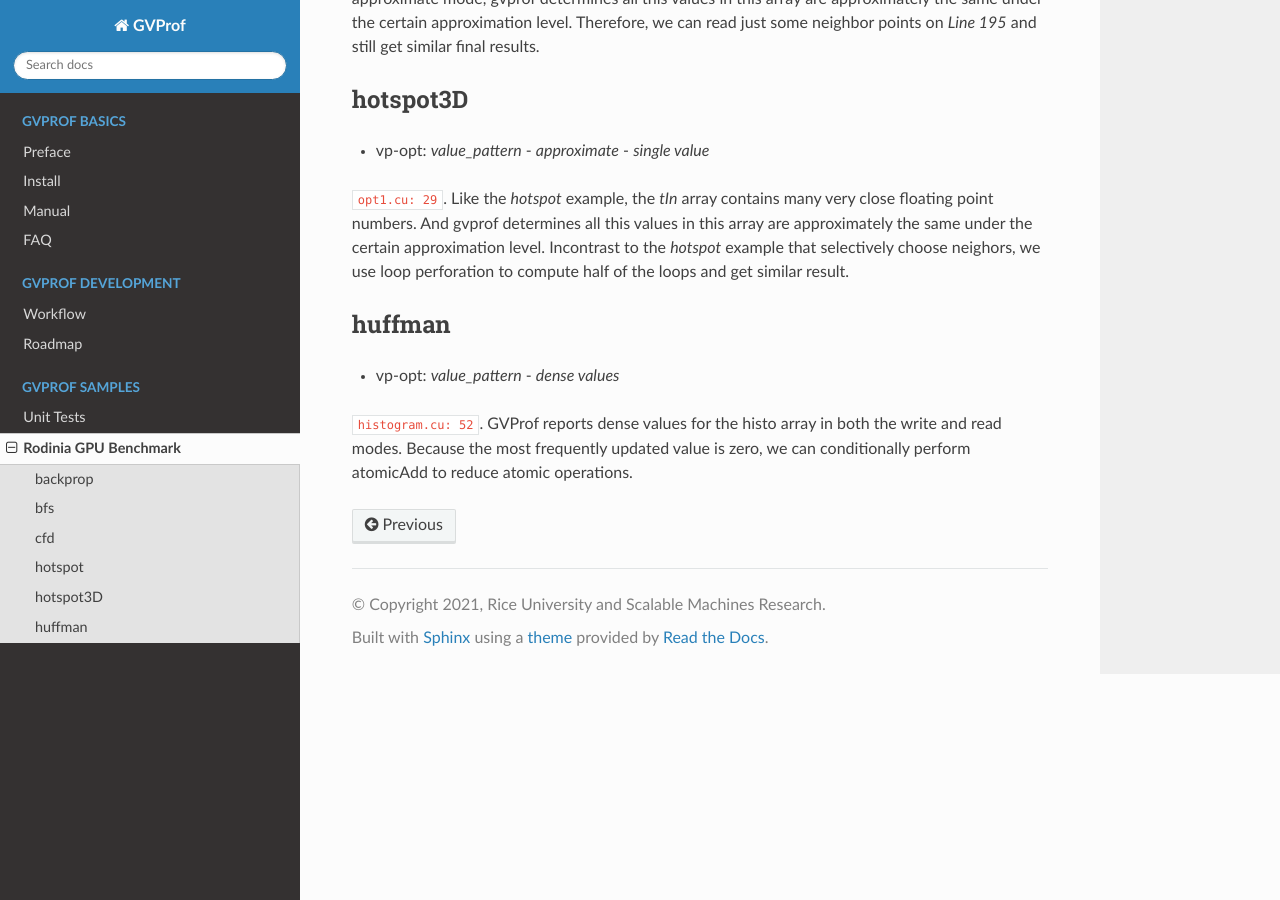
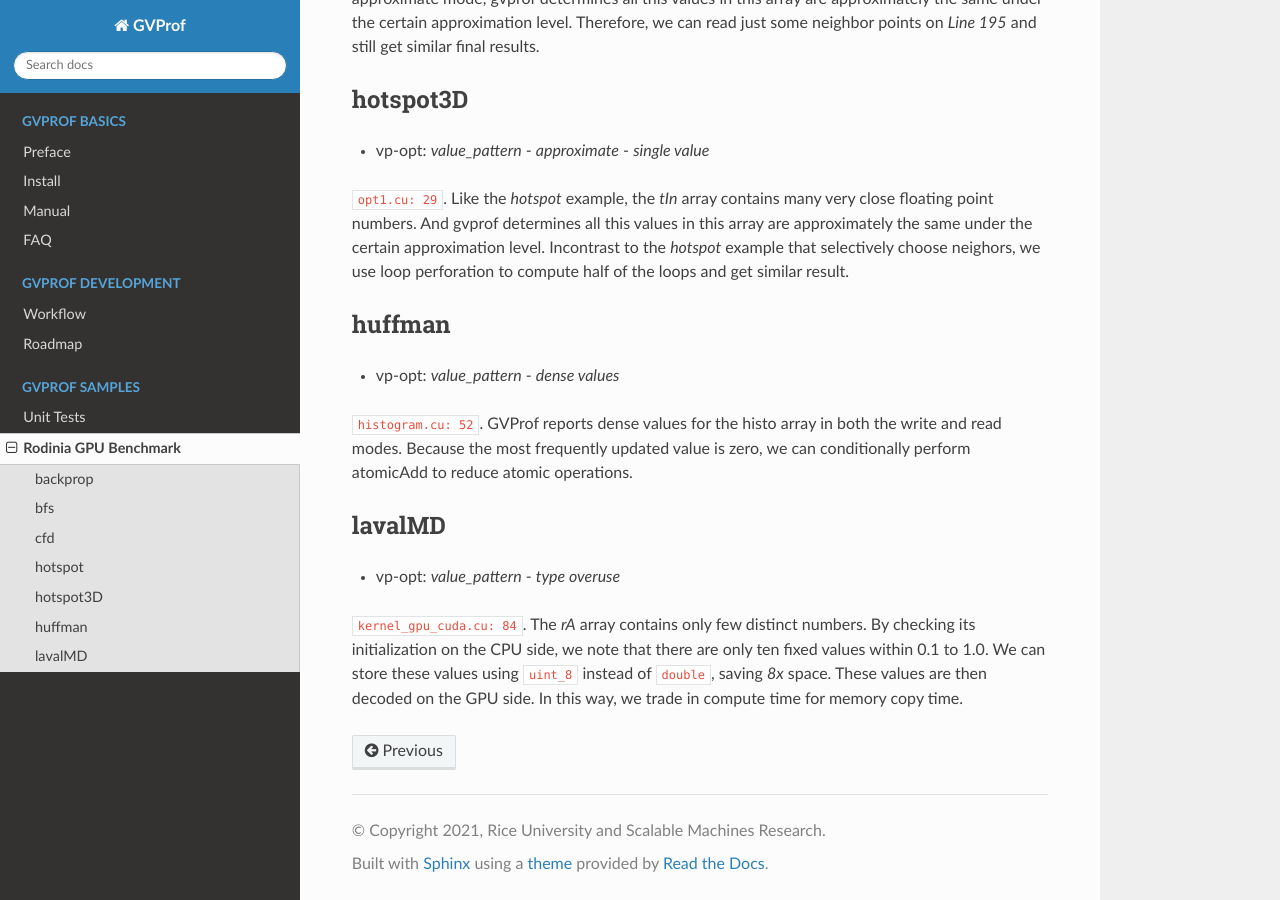
Before and after one commit to GVProf/GVProf, a Sphinx documentation site: the page built from docs/rodinia.md, in a window 1280 px wide and 900 px high, scrolled down 1341 px. Built offline with Sphinx 7.4.7 and the Read the Docs theme 2.0.0, drawn with Linux system fonts in a browser that asks for light colours; pages that are not in the unit, such as notebooks, are missing from menus.

Commit message:
Fix lavaMD

```diff
--- a/docs/rodinia.md
+++ b/docs/rodinia.md
@@ -47,3 +47,9 @@
 - vp-opt: *value_pattern* - *dense values*
 
 `histogram.cu: 52`. GVProf reports dense values for the histo array in both the write and read modes. Because the most frequently updated value is zero, we can conditionally perform atomicAdd to reduce atomic operations.
+
+## lavalMD
+
+- vp-opt: *value_pattern* - *type overuse*
+
+`kernel_gpu_cuda.cu: 84`. The *rA* array contains only few distinct numbers. By checking its initialization on the CPU side, we note that there are only ten fixed values within 0.1 to 1.0. We can store these values using `uint_8` instead of `double`, saving *8x* space. These values are then decoded on the GPU side. In this way, we trade in compute time for memory copy time.
```
